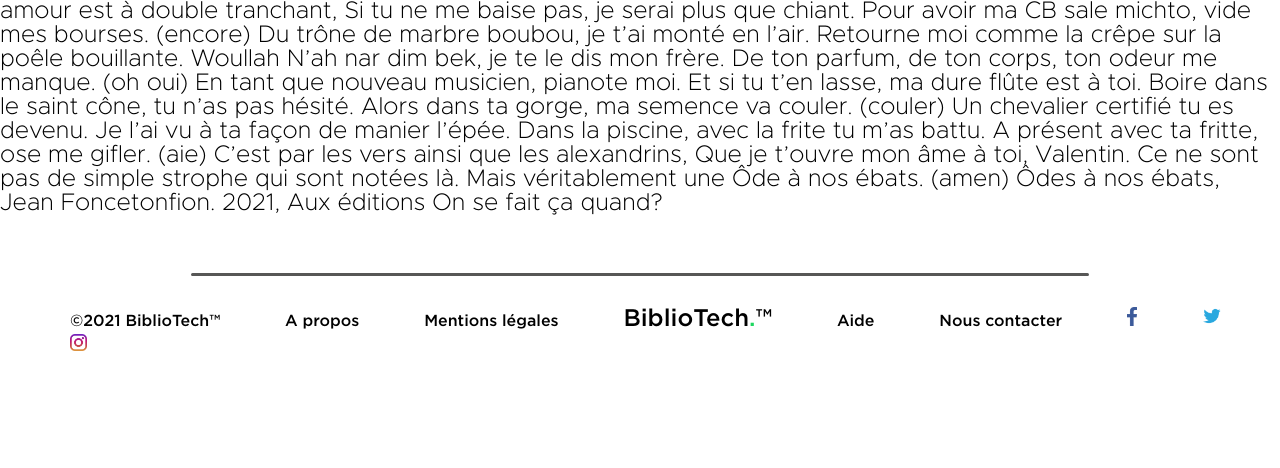
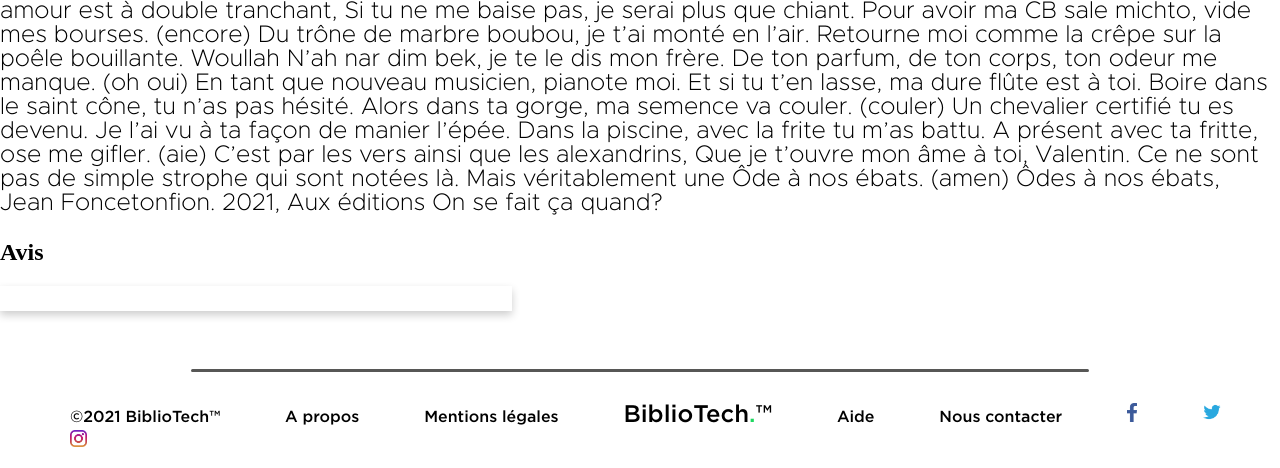
Before and after one commit to CBarneron/BiblioTech, a PHP site: page /item.php?iditem=2 in a window 1280 px wide. Shown: the part 1191-1659 px from the top of the page. Before the commit the page ends 1542 px from the top, so only its background shows below. Run offline with PHP 8.4, Linux system fonts and the light colour scheme; the visitor is signed in with stand-in values (Sample User, id 1); data comes from the database, SQL or seed files in the repository; some libraries are stand-ins or nearby versions.

Commit message:
afficheavis

```diff
--- a/css/item.css
+++ b/css/item.css
@@ -58,6 +58,15 @@ hr{
   color: #1Ed760;
   cursor: pointer;
 }
+.card-avis{
+
+  box-shadow: 0 4px 8px 0 rgba(0,0,0,0.2);
+  transition: 0.3s;
+  width: 40%;
+            }
+.container {
+  padding: 2px 16px;
+}
 /* -----------------------liste---------------------- */
 .addliste{
   text-decoration: none;
--- a/fonctions/itemmanager.php
+++ b/fonctions/itemmanager.php
@@ -7,6 +7,7 @@ class ItemManager
   {
     $this->db = $db;
   }
+
   //Ajouter une note
   public function addNote(item $obj)
   {
@@ -63,6 +64,7 @@ class ItemManager
       return false; //On return false car l'item n'est pas dans la liste
     }
   }
+
   //Ajoute un item à la liste de l'utilisateur
   public function addListe(Item $obj)
   {
@@ -92,6 +94,7 @@ class ItemManager
       return true; //On returne true car on vient d'ajouter l'item dans la liste
     }
   }
+
   //Compte le nombre de notes de l'utilisateur
   public function nbNotes(Item $obj)
   {
@@ -103,6 +106,7 @@ class ItemManager
     $resultat = $pre->fetch();
     return $resultat['NbNotes'];
   }
+
 //Donne la note grace à l'itemId pour initialiser les étoiles
   public function giveNotes(Item $obj)
   {
@@ -114,6 +118,7 @@ class ItemManager
     $resultat = $pre->fetch();
     return $resultat['note'];
   }
+
   //Donner le nombre d'avis de l'utilisateur
   public function nbAvis(Item $obj)
   {
@@ -125,6 +130,8 @@ class ItemManager
     $resultat = $pre->fetch();
     return $resultat['NbAvis'];
   }
+
+
   // Ajouter un avis
   public function addAvis(item $obj)
     {
@@ -147,8 +154,15 @@ class ItemManager
           'idnote' =>$obj->getIdNote()
         ));
       }
-
-
+    }
+    //affichage de l'avis pour la page item
+    public function afficherAvis()
+    {
+        $req = $this->db->prepare('SELECT titreavis,contenuavis FROM avis WHERE  iditem = :iditem and idavis = :idavis ');
+        $req->execute(array(
+          'iditem'=>$obj->getIdItem(),
+          'idavis' =>$obj->getIdAvis()
+        ));
 
     }
 }
--- a/item.php
+++ b/item.php
@@ -133,6 +133,7 @@
       else{ ?>
         <script type="text/javascript">listeBTNKO();</script>
       <?php } } ?>
+
     <div class="lorem">
       <br><br><br><br><br><br><br>
       <p><?php echo $recherche->getSynopsis();?></p>
@@ -145,6 +146,21 @@
       else { ?>
         <script type="text/javascript">listeBTNKO();</script>
       <?php } ?>
+      <!-- affichage avis -->
+      <section class="card ">
+
+        <h1>Avis</h1>
+        <div class="card-avis">
+
+          <div class="container">
+            <h4><b><?php echo $item->getTitreAvis(); ?></b></h4>
+              <p><?php echo $item->getContenuAvis(); ?></p>
+          </div>
+        </div>
+
+
+      </section>
+
 
     <?php include 'footer.php' ?>
 
```
